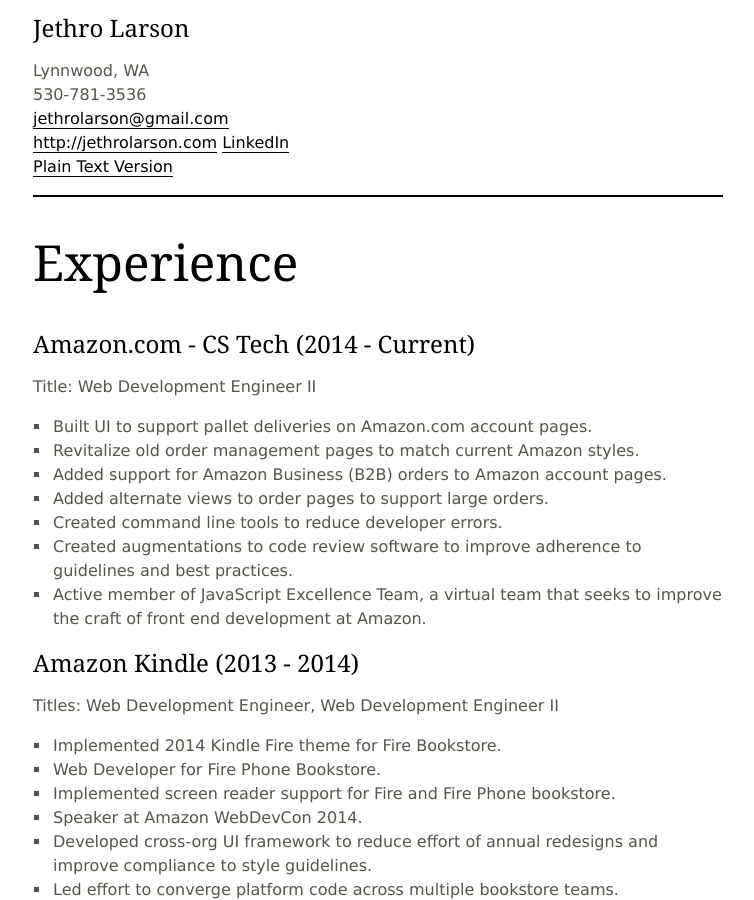
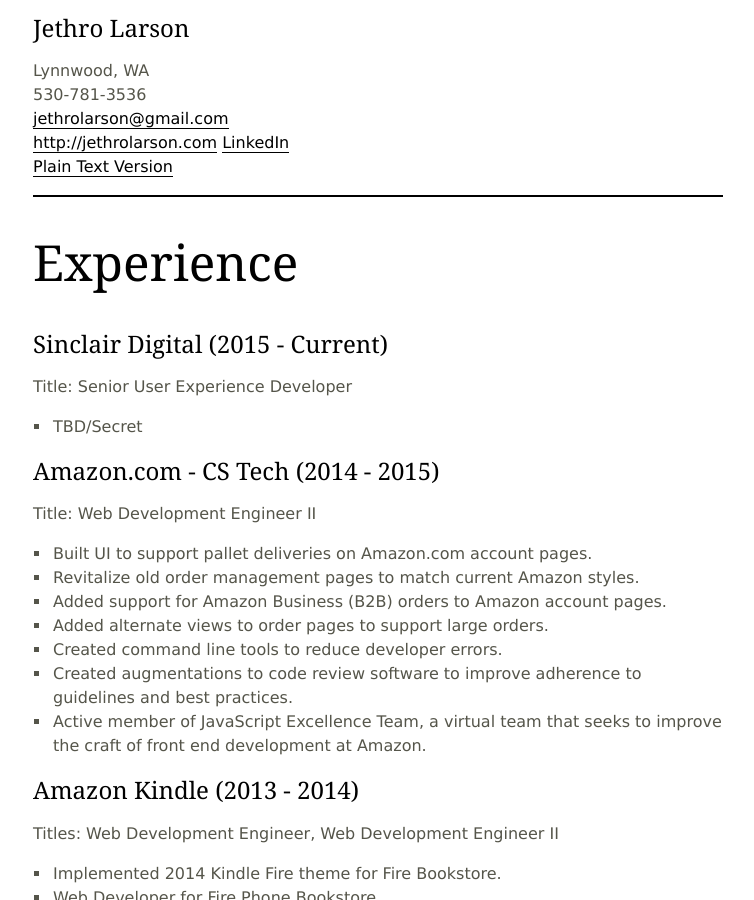
Before and after one commit to jethrolarson/jethrolarson.github.com, a Jekyll site: the page built from resume.md, in a window 1280 px wide and 900 px high. Shown: the whole window, without its empty margins (262-1016 px from the left). Built offline with Jekyll 4.4.1, drawn with Linux system fonts in a browser that asks for light colours.

Commit message:
added current job

```diff
--- a/resume.md
+++ b/resume.md
@@ -17,7 +17,13 @@
 Experience
 ==========
 
-Amazon.com - CS Tech (2014 - Current)
+Sinclair Digital (2015 - Current)
+---------------------------------
+Title: Senior User Experience Developer
+
+* TBD/Secret
+
+Amazon.com - CS Tech (2014 - 2015)
 -----------------------------------
 Title: Web Development Engineer II
 
```
